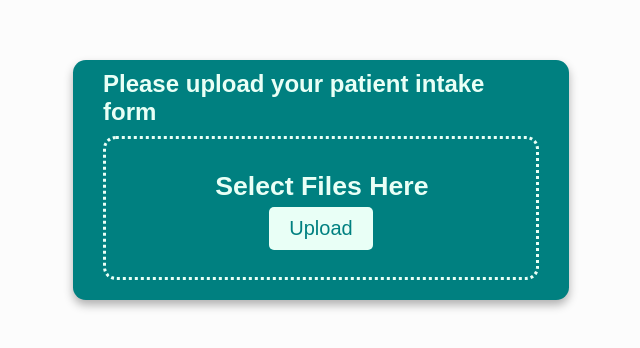
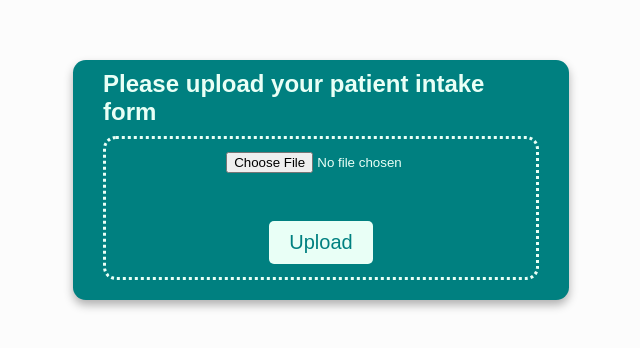
Before and after one commit to Care-Scan/server-backend, a website: page public/index.html in a window 1280 px wide. Shown: the part 240-588 px from the top of the page, without its empty margins (319-959 px from the left). Drawn offline with Linux system fonts and the light colour scheme.

Commit message:
select file input

```diff
--- a/public/index.html
+++ b/public/index.html
@@ -12,7 +12,8 @@
             <h2>Please upload your patient intake form</h2>
             <div class="dropbox">
                 <form action="/api/upload" enctype="multipart/form-data" method="post">
-                    <div><input type="file" name="upload" id="upload" class="custom-file-input"/></div>
+                    <!-- <div><input type="file" name="upload" id="upload" class="custom-file-input"/></div> -->
+                    <input type="file" name="upload" id="upload" class="selectfile"/>
                     <input type="submit" value="Upload" class="uploadbtn"/>
                 </form>
             </div>
--- a/public/style.css
+++ b/public/style.css
@@ -38,51 +38,20 @@
 
 form {
     display: flex;
+    gap: 3em;
     align-items: center;
     justify-content: center;
     flex-direction: column;
 }
 
-.custom-file-input {
-    color: transparent;
-    margin-left: 5%;
-}
-
-.custom-file-input::-webkit-file-upload-button {
-    visibility: hidden;
-}
-
-.custom-file-input::before {
-    content: 'Select Files Here';
-    color: #e9fff6;
-    display: inline-block;
-    border-radius: 3px;
-    padding: 5px 8px;
-    outline: none;
-    white-space: nowrap;
-    -webkit-user-select: none;
-    cursor: pointer;
-    /* text-shadow: 1px 1px #fff; */
-    font-weight: 700;
-    font-size: 20pt;
-}
-
-.custom-file-input:hover::before {
-    border-color: black;
-}
-
-.custom-file-input:active {
-    outline: 0;
-}
-
-.custom-file-input:active::before {
-    background: -webkit-linear-gradient(top, #e3e3e3, #f9f9f9);
-}
 
 body {
     padding: 20px;
 }
 
+.selectfile {
+    margin-left: 25%;
+}
 .uploadbtn {
     text-decoration: none;
     background-color: #e9fff6;
```
